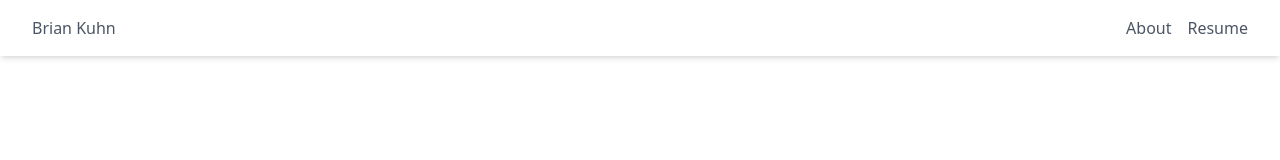
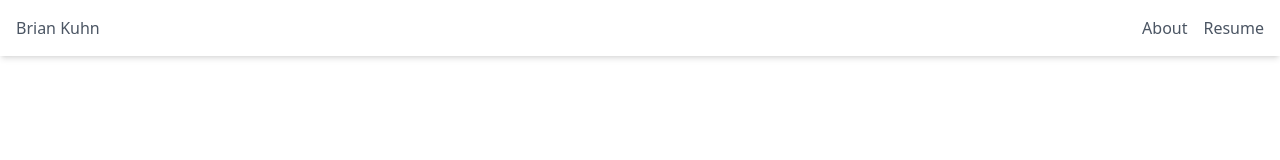
Before and after one commit to brianslab/portfolio, a Next.js app: page / in a window 1280 px wide. Shown: the top 160 px of the page. Built offline with nearby package versions, Linux system fonts and the light colour scheme.

Commit message:
finish styling

```diff
--- a/components/navbar/Navbar.tsx
+++ b/components/navbar/Navbar.tsx
@@ -15,18 +15,14 @@ export function Navbar({ home = 'home', pages = [] }: NavbarProps) {
 
   return (
     <header>
-      <nav className='shadow-md py-2 bg-white w-full relative flex items-center justify-between'>
-        <div className='px-6 flex-wrap grow block'>
+      <nav className='shadow-md px-2 py-2 flex flex-wrap grow block bg-white w-full relative items-center justify-between'>
         <Link
           className='float-left px-2 py-2 text-gray-600 hover:shadow-md transition duration-150 ease-in-out'
           href='/'
-            // data-mdb-ripple='true'
-            // data-mdb-ripple-color='dark'
         >
           {home}
         </Link>
         <div className='flex float-right'>{pageButtons}</div>
-        </div>
       </nav>
     </header>
   );
```
Lines whose indentation alone changed are shown as unchanged.
